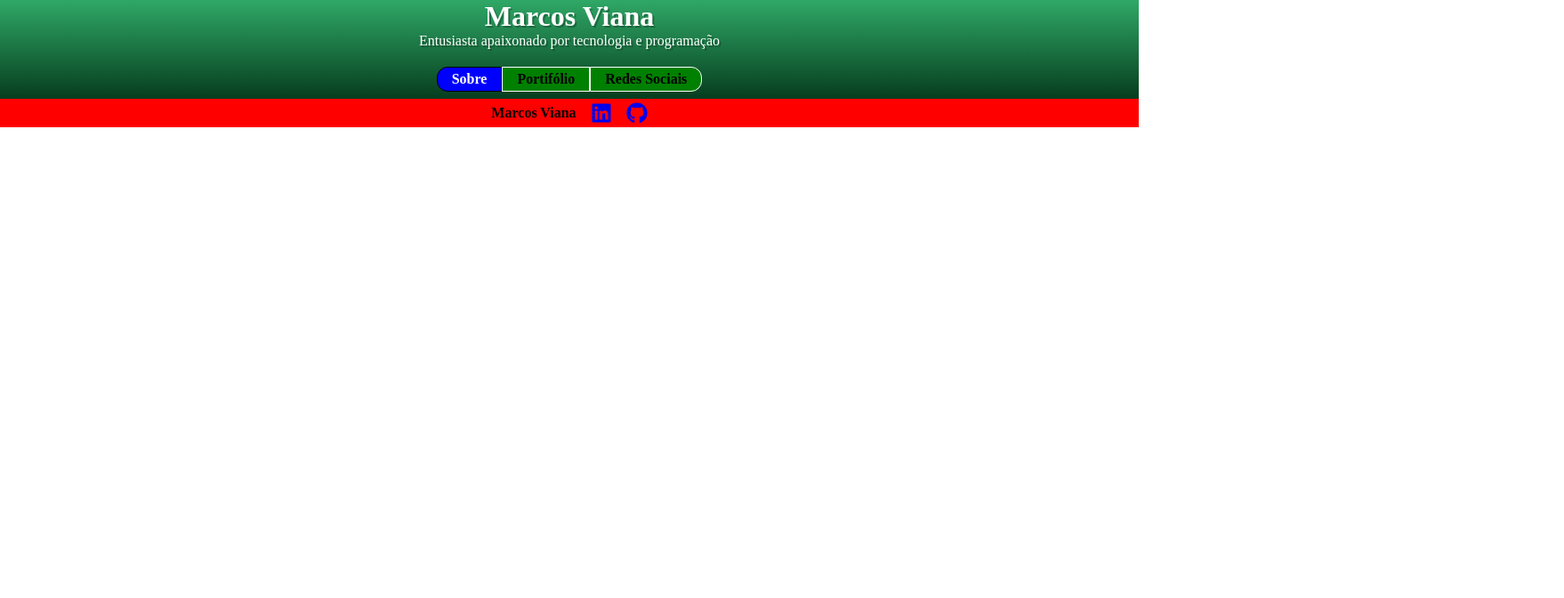
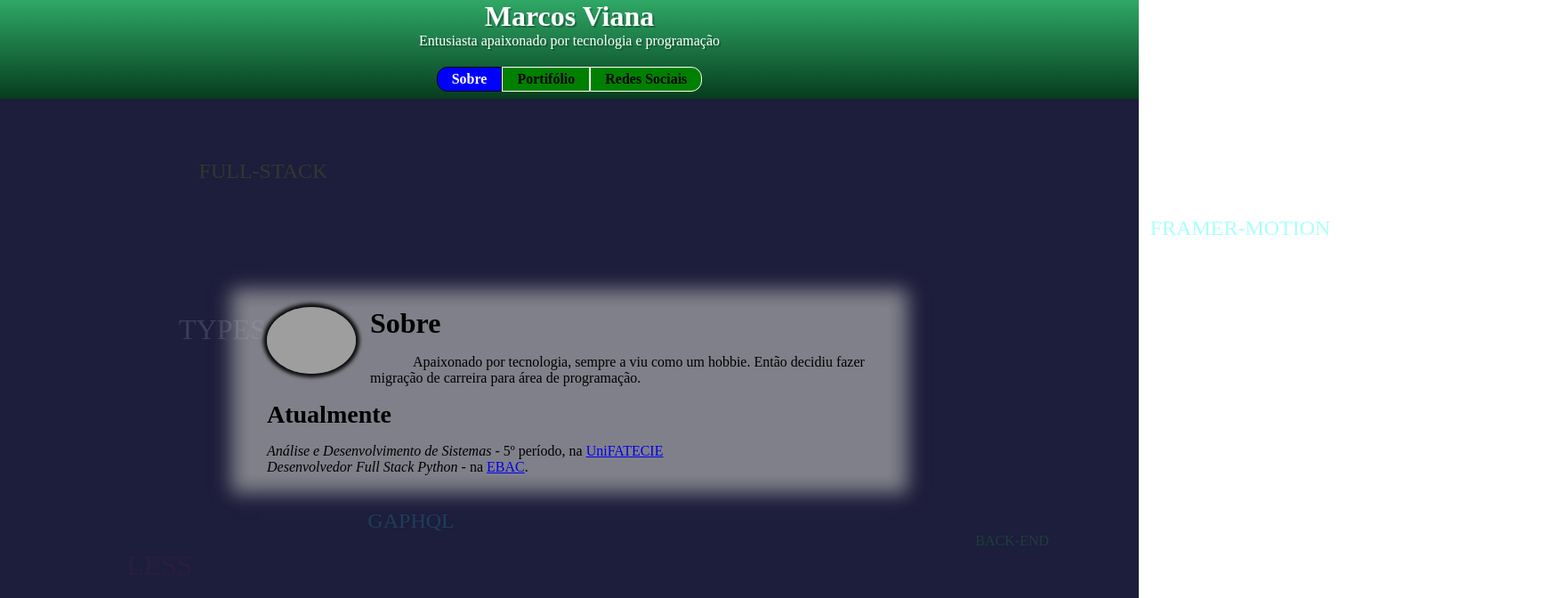
Before and after one commit to Marcosviana91/landing-page, a React (Create React App) app: page / in a window 1280 px wide. Shown: the top 672 px of the page at 89% size, 1758 px wide, since content can reach past the window. Built offline with nearby package versions, Linux system fonts and the light colour scheme; grey boxes are pictures that could not be loaded.

Commit message:
Main: Sobre Ok

```diff
--- /dev/null
+++ b/src/containers/Main/index.tsx
@@ -0,0 +1,21 @@
+import Sobre from '../Sobre'
+import StyledMain from './style'
+
+function Main() {
+  return (
+    <StyledMain>
+      <Sobre />
+      {/* <section>
+      <h1 id="portifolio">Portifólio</h1>
+      <div>
+        <h2>Front-End</h2>
+      </div>
+      <div>
+        <h2>Back-End</h2>
+      </div>
+    </section> */}
+    </StyledMain>
+  )
+}
+
+export default Main
--- /dev/null
+++ b/src/containers/Main/style.tsx
@@ -0,0 +1,12 @@
+import { styled } from 'styled-components'
+
+const StyledMain = styled.main`
+  background-color: #010031a6;
+  width: 100vw;
+  height: calc(100vh - 143px);
+
+  display: flex;
+  justify-content: center;
+  align-items: center;
+`
+export default StyledMain
--- a/src/containers/Sobre/index.tsx
+++ b/src/containers/Sobre/index.tsx
@@ -3,6 +3,7 @@ import StyledSobre from './style'
 function Sobre() {
   return (
     <StyledSobre className="container">
+      <img src="https://github.com/marcosviana91.png" alt="" srcSet="" />
       <h1 id="sobre">Sobre</h1>
       <p>
         Apaixonado por tecnologia, sempre a viu como um hobbie. Então decidiu
@@ -23,35 +24,6 @@ function Sobre() {
           </a>
           .
         </li>
-        <div>
-          <h2>Techs</h2>
-          <p>Front-End</p>
-          <ul>
-            <li>SASS</li>
-            <li>LESS</li>
-            <li>Gulp</li>
-            <li>Grunt</li>
-            <li>TypeScript</li>
-            <li>React</li>
-            <li>Bootstrap</li>
-            <li>Tailwind</li>
-            <li>Styled-Components</li>
-            <li>Framer-Motion</li>
-          </ul>
-          <p>Back-End</p>
-          <ul>
-            <li>NGINX</li>
-            <li>Docker</li>
-            <li>Linux</li>
-            <li>Python</li>
-            <li>FastAPI</li>
-            <li>Uvicorn</li>
-            <li>Gunicorn</li>
-            <li>REST</li>
-            <li>GaphQL</li>
-            <li>SQLModel</li>
-          </ul>
-        </div>
       </ul>
     </StyledSobre>
   )
--- a/src/containers/Sobre/style.tsx
+++ b/src/containers/Sobre/style.tsx
@@ -1,8 +1,17 @@
 import { styled } from 'styled-components'
 
 const StyledSobre = styled.section`
-  background-color: gray;
-  padding-top: 16px;
+  background-color: #afafafae;
+  padding: 16px;
+  box-shadow: 0 0 20px 20px #afafafae;
+
+  img {
+    width: 100px;
+    float: left;
+    margin: 0 16px;
+    border-radius: 50%;
+    box-shadow: 0px 0px 4px 4px #000000f0;
+  }
 
   > h1 {
     margin: 0 16px 16px;
--- a/src/pages/Home/index.tsx
+++ b/src/pages/Home/index.tsx
@@ -1,21 +1,14 @@
+import Header from '../../containers/Header'
+import Main from '../../containers/Main'
 import Footer from '../../containers/Footer'
-import Header from '../../containers/Header'
-import Sobre from '../../containers/Sobre'
+import Underlay from '../../containers/Underlay'
 
 const Home = () => (
   <>
     <Header />
-    {/* <Sobre /> */}
-    {/* <section>
-      <h1 id="portifolio">Portifólio</h1>
-      <div>
-        <h2>Front-End</h2>
-      </div>
-      <div>
-        <h2>Back-End</h2>
-      </div>
-    </section> */}
+    <Main />
     <Footer />
+    <Underlay />
   </>
 )
 
```
